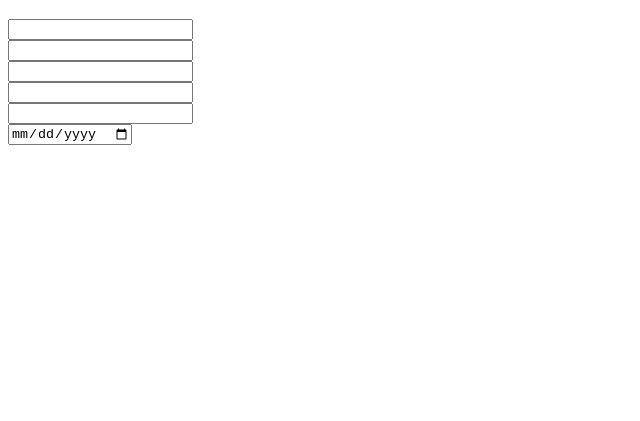
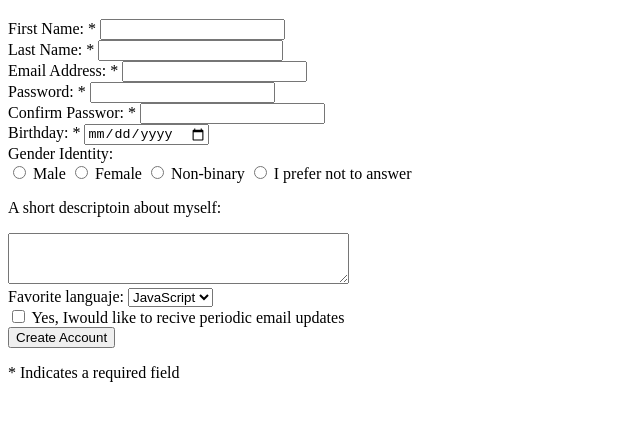
Before and after one commit to PilarGonzalezFarret/registration-form, a plain HTML site: page index.html in a window 1280 px wide. Shown: the part 61-482 px from the top of the page, without its empty margins (0-640 px from the left). Drawn offline with Linux system fonts and the light colour scheme.

Commit message:
Update
Desarrollo completo de la tarea core.

```diff
--- a/index.html
+++ b/index.html
@@ -8,28 +8,59 @@
     <body>
         <h1>Registration form</h1>
         <div>
-            <label for="first-name"></label>
+            <label for="first-name">First Name: *</label>
             <input type="text" id="first-name">
         </div>
         <div>
-            <label for="last-name"></label>
+            <label for="last-name">Last Name: *</label>
             <input type="text" id="last-name">
         </div>
         <div>
-            <label for="email"></label>
+            <label for="email">Email Address: *</label>
             <input type="email" id="email">
         </div>
         <div>
-            <label for="password"></label>
+            <label for="password">Password: *</label>
             <input type="password" id="password">
         </div>
         <div>
-            <label for="confirm-password"></label>
+            <label for="confirm-password">Confirm Passwor: *</label>
             <input type="password" id="confirm-password">
         </div>
         <div>
-            <label for="bd"></label>
+            <label for="bd">Birthday: *</label>
             <input type="date" id="bd">
         </div>
+        <div>
+            <label>Gender Identity:</label><br>
+            <input type="radio" name="genderId" id="male">
+            <label for="male">Male</label>
+            <input type="radio" name="genderId" id="female">
+            <label for="female">Female</label>
+            <input type="radio" name="genderId" id="nonBinary">
+            <label for="nonBinary">Non-binary</label>
+            <input type="radio" name="genderId" id="noAnswer">
+            <label for="noAnswer">I prefer not to answer</label>
+        </div>
+        <div>
+            <p>A short descriptoin about myself:</p>
+            <textarea name="comment" cols="40" rows="3"></textarea>
+        </div>
+        <div>
+            <label for="favLang">Favorite languaje: </label>
+            <select name="favLang">
+                <option>JavaScript</option>
+                <option>C++</option>
+                <option>Java</option>
+                <option>Python</option>
+                <option>R</option>
+            </select>
+        </div>
+        <div>
+            <input type="checkbox" name="periodicUpdates" id="periodicUpdates">
+            <label for="periodicUpdates">Yes, Iwould like to recive periodic email updates</label>
+        </div>
+        <input type="submit" value="Create Account">
+        <p>* Indicates a required field</p>
     </body>
 </html>
```
